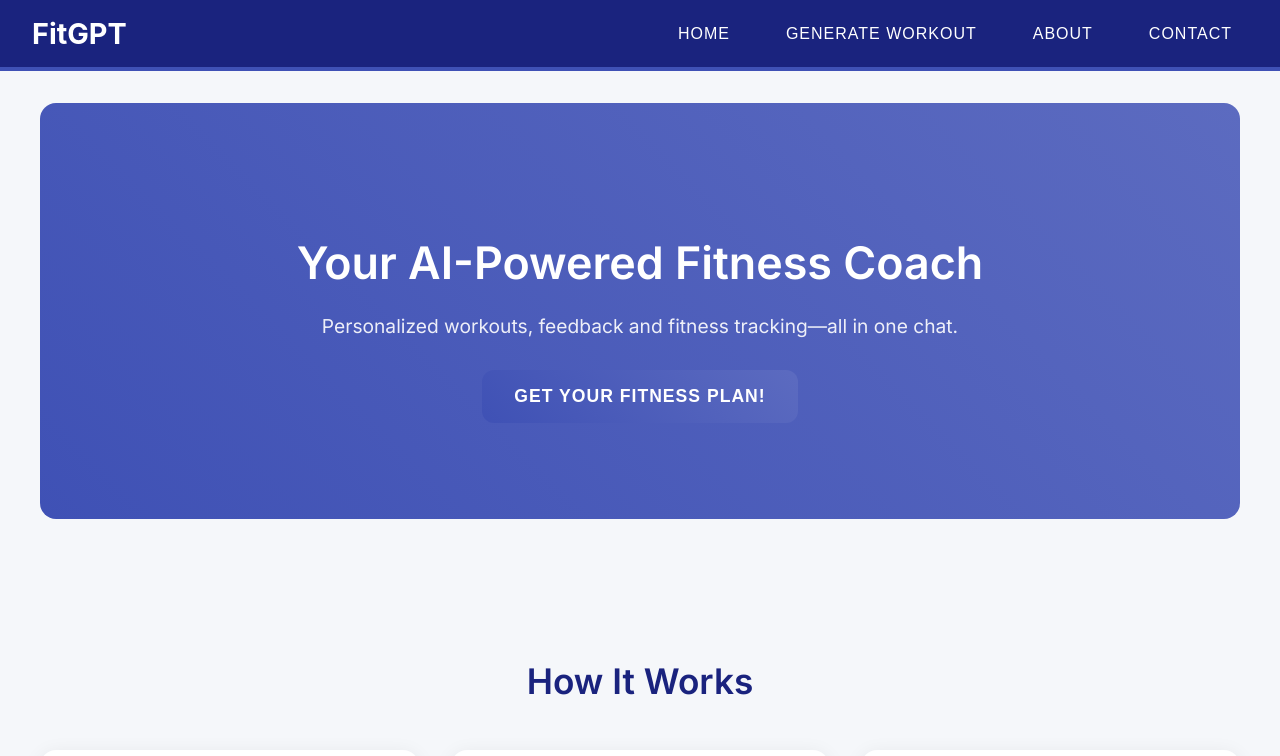
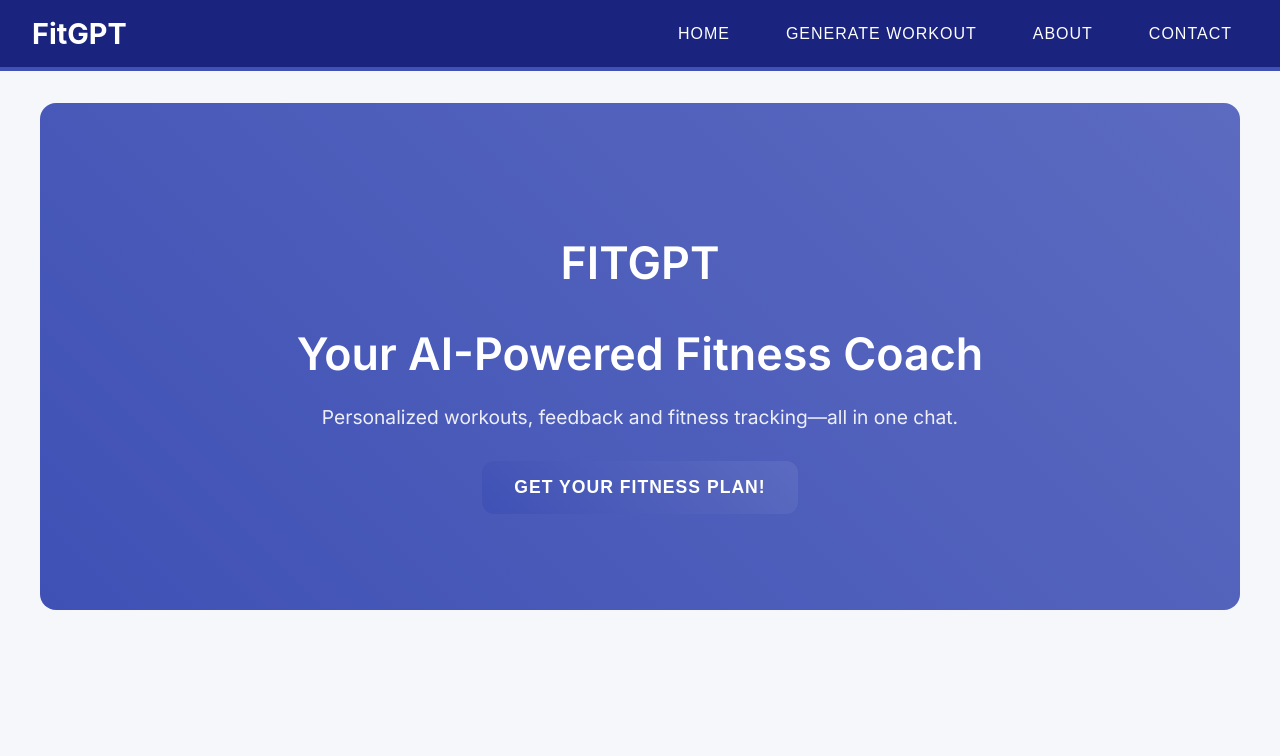
Before and after one commit to jhoyt15/FitGPT, a React (Create React App) app in the folder frontend/: page / in a window 1280 px wide. Shown: the top 756 px of the page. Built offline with nearby package versions, Linux system fonts and the light colour scheme.

Commit message:
Small change to the home page

```diff
--- a/frontend/src/Home.js
+++ b/frontend/src/Home.js
@@ -7,6 +7,7 @@ const Home = () => {
       {/* Hero Section */}
       <section className="hero-section">
         <div className="hero-content">
+          <h1>FITGPT</h1>
           <h1>Your AI-Powered Fitness Coach</h1>
           <p>Personalized workouts, feedback and fitness tracking—all in one chat.</p>
           <button className="cta-button" onClick={() => window.location.href = '/generate'}>
```
